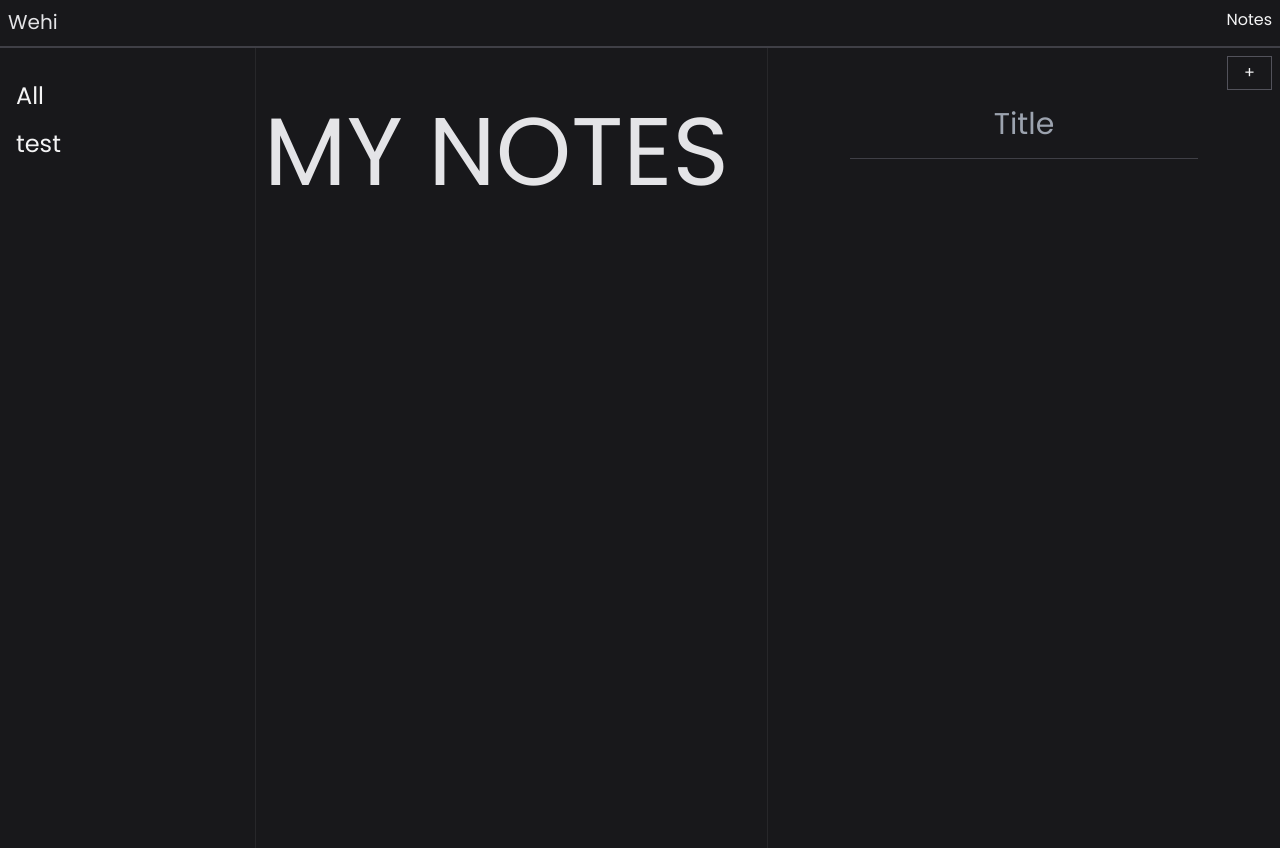
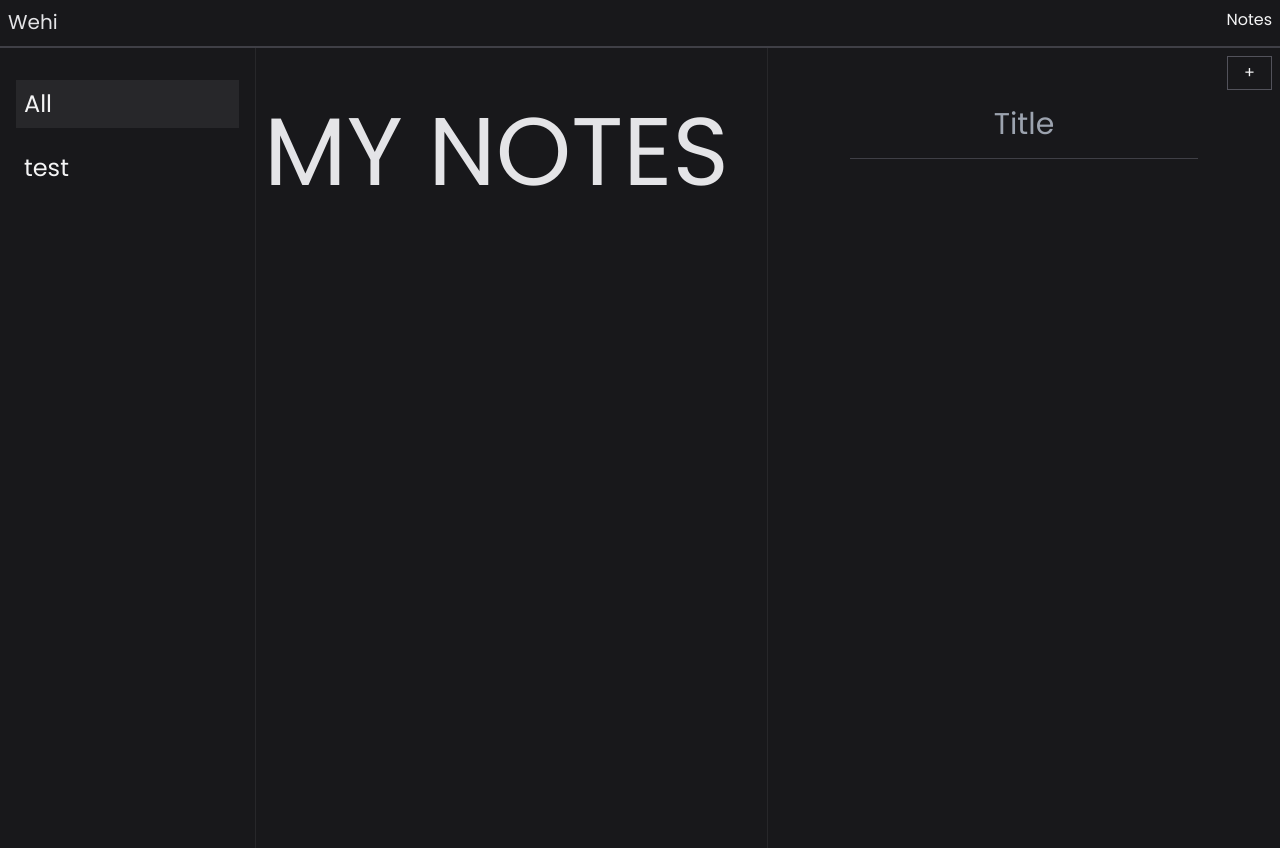
Before and after one commit to wehigami/personal-react, a React (Create React App) app: page /notes in a window 1280 px wide. Built offline with nearby package versions, Linux system fonts and the light colour scheme.

Commit message:
added categories, displaying css on active category, broke notes

```diff
--- a/src/components/notes/section/noteSection.jsx
+++ b/src/components/notes/section/noteSection.jsx
@@ -2,26 +2,32 @@ import { motion, useAnimation } from "framer-motion";
 import { useInView } from "react-intersection-observer";
 import { useEffect, useState } from "react";
 import { useDispatch, useSelector } from "react-redux";
-import { addNote } from "../../../redux/addNoteSlice";
+import { delNote } from "../../../redux/addNoteSlice";
+import {
+  addCategory,
+  setActiveNote,
+  addNote,
+} from "../../../redux/noteCategorySlice";
 import "./noteSection.scss";
 
-const boxVariant = {
+const categoryVariant = {
   visible: { opacity: 1, x: 0 },
   hidden: { opacity: 0, x: -50 },
 };
 
-const testVariant = {
+const titleVariant = {
   visible: { opacity: 1, transition: { duration: 0.5 }, y: 0 },
   hidden: { opacity: 0, y: -50 },
 };
 
-const xVariant = {
+const formVariant = {
   visible: { opacity: 1, transition: { duration: 0.4 }, y: 0 },
   hidden: { opacity: 0, y: 50 },
 };
 
 function NoteSection(props) {
   const { notes } = useSelector((state) => state.addNoteToArr);
+  const { categories } = useSelector((state) => state.noteCategory);
   const dispatch = useDispatch();
 
   const control = useAnimation();
@@ -32,31 +38,6 @@ function NoteSection(props) {
       control.start("visible");
     }
   }, [control, inView]);
-
-  const categories = [
-    {
-      name: "All",
-      notes: [
-        {
-          name: "tester",
-          contents: "lorem",
-          title: "ipsusum",
-        },
-      ],
-      active: true,
-    },
-    {
-      name: "test",
-      notes: [
-        {
-          name: "test1",
-          contents: "ipsum",
-          title: "none",
-        },
-      ],
-      active: false,
-    },
-  ];
 
   const [title, setTitle] = useState(props?.value ?? "");
   const [content, setContent] = useState(props?.value ?? "");
@@ -74,59 +55,84 @@ function NoteSection(props) {
     setContent(contentToSet);
   };
 
+  const findCategory = (arr) => {
+    for (const obj of arr) {
+      if(obj.active) return obj.name;
+    }
+  }
+
   return (
     <div className="grid grid-cols-5 bg-zinc-900 h-screen overflow-hidden">
       <div className="grid-section col-span-1 p-4 grid grid-rows-10">
         <div className="text-2xl row-span-6">
           {categories.map((category) => (
-            <p key={category}>
-              <motion.button
-                variants={boxVariant}
+            <div
+              key={`${category.name}`}
+              className={
+                category.active
+                  ? "mt-4 bg-zinc-800 p-2 transition-colors"
+                  : "mt-4 p-2"
+              }
+              onClick={() => dispatch(setActiveNote(category.name))}
+            >
+              <motion.p
+                variants={categoryVariant}
                 ref={ref}
                 initial="hidden"
                 animate={control}
-                className="mt-4"
-                onClick={() => category.active === !category.active}
+                className={category.active ? "bg-zinc-800" : ""}
               >
                 {category.name}
-              </motion.button>
-            </p>
+              </motion.p>
+            </div>
           ))}
         </div>
       </div>
 
       <div className="col-span-2 grid-section p-2">
         <motion.h1
-          variants={testVariant}
+          variants={titleVariant}
           ref={ref}
           initial="hidden"
           animate={control}
-          className="uppercase text-8xl mt-12 text-zinc-200 "
+          className="uppercase text-8xl mt-12 text-zinc-200"
         >
           My notes
         </motion.h1>
         <div className="pt-6">
-          {notes.map((note) => (
-            <p key={note.title}>
-              <button onClick={() => displayNote(note.title, note.content)}>
-                {note.title}
-              </button>
-            </p>
-          ))}
+          {categories.map((category) =>
+            category.notes.map((note) =>
+              category.active ? <p key={note.id}>{note.title}</p> : <></>
+            )
+          )}
         </div>
       </div>
 
       <div className="col-span-2 grid place-items-center p-2">
         <button
           className="border border-zinc-600 px-4 py-1 uppercase place-self-end"
-          onClick={() => dispatch(addNote({ title: title, content: content }))}
+          onClick={() => {
+            dispatch(
+              addNote([
+                findCategory(categories),
+                {
+                  title: title,
+                  content: content,
+                  date: Date().toString().slice(0, 10).replace(/-/g, "/"),
+                  id: Math.random(),
+                },
+              ])
+            );
+            setTitle("");
+            setContent("");
+          }}
         >
           +
         </button>
         <motion.form
           action=""
           className="m-auto block text-center"
-          variants={xVariant}
+          variants={formVariant}
           ref={ref}
           initial="hidden"
           animate={control}
--- a/src/redux/addNoteSlice.js
+++ b/src/redux/addNoteSlice.js
@@ -1,18 +1,26 @@
 import { createSlice } from "@reduxjs/toolkit";
 
 export const addNoteToArr = createSlice({
-    name: 'addNote',
-    initialState: {
-        notes: [],
+  name: "Add Note",
+  initialState: {
+    notes: [],
+  },
+  reducers: {
+    addNote: (state, action) => {
+      state.notes.push(action.payload);
+      console.log(action.payload);
     },
-    reducers: {
-        addNote: (state, action) => {
-            state.notes.push(action.payload)
-            console.log(action.payload);
-        }
+    delNote: (state, action) => {
+      const index = state.notes.findIndex(object => {
+        return object.id === action.payload;
+      })
+
+      state.notes.splice(index);
+      console.log(index);
     }
+  },
 });
 
 const { actions, reducer } = addNoteToArr;
-export const { addNote } = actions;
+export const { addNote, delNote } = actions;
 export default reducer;
--- a/src/redux/nextImageSlice.js
+++ b/src/redux/nextImageSlice.js
@@ -1,7 +1,7 @@
 import { createSlice } from "@reduxjs/toolkit";
 
 export const nextImageSlice = createSlice({
-    name: 'nextImage',
+    name: 'Next Image',
     initialState: {
         image: 0,
     },
--- /dev/null
+++ b/src/redux/noteCategorySlice.js
@@ -0,0 +1,45 @@
+import { createSlice } from "@reduxjs/toolkit";
+
+export const noteCategory = createSlice({
+  name: "add note to category",
+  initialState: {
+    categories: [
+      {
+        name: "All",
+        notes: [],
+        active: true,
+      },
+      { name: "test", notes: [], active: false },
+    ],
+  },
+  reducers: {
+    addCategory: (state, action) => {
+      state.categories.push(action.payload);
+      console.log(action.payload);
+    },
+    setActiveNote: (state, action) => {
+      const index = state.categories.findIndex((object) => {
+        return object.name === action.payload;
+      });
+
+      const activeIndex = state.categories.findIndex((object) => {
+        return object.active === true;
+      });
+
+      state.categories[activeIndex].active = false;
+      state.categories[index].active = true;
+    },
+    addNote: (state, action) => {
+      const index = state.categories.findIndex((object) => {
+        return object.name === action.payload[0];
+      });
+
+      state.categories[index].notes.push(action.payload[1]);
+      console.log(`category: ${action.payload[0]} note: ${action.payload[1].title}`);
+    },
+  },
+});
+
+const { actions, reducer } = noteCategory;
+export const { addCategory, setActiveNote, addNote } = actions;
+export default reducer;
--- a/src/redux/store.js
+++ b/src/redux/store.js
@@ -1,11 +1,13 @@
 import { configureStore } from "@reduxjs/toolkit";
 import nextImageSlice from './nextImageSlice';
 import addNoteSlice from './addNoteSlice'
+import noteCategorySlice from "./noteCategorySlice";
 
 export const store = configureStore({
     reducer: {
       nextImage: nextImageSlice,
       addNoteToArr: addNoteSlice,
+      noteCategory: noteCategorySlice,
 
     },
   });
```
